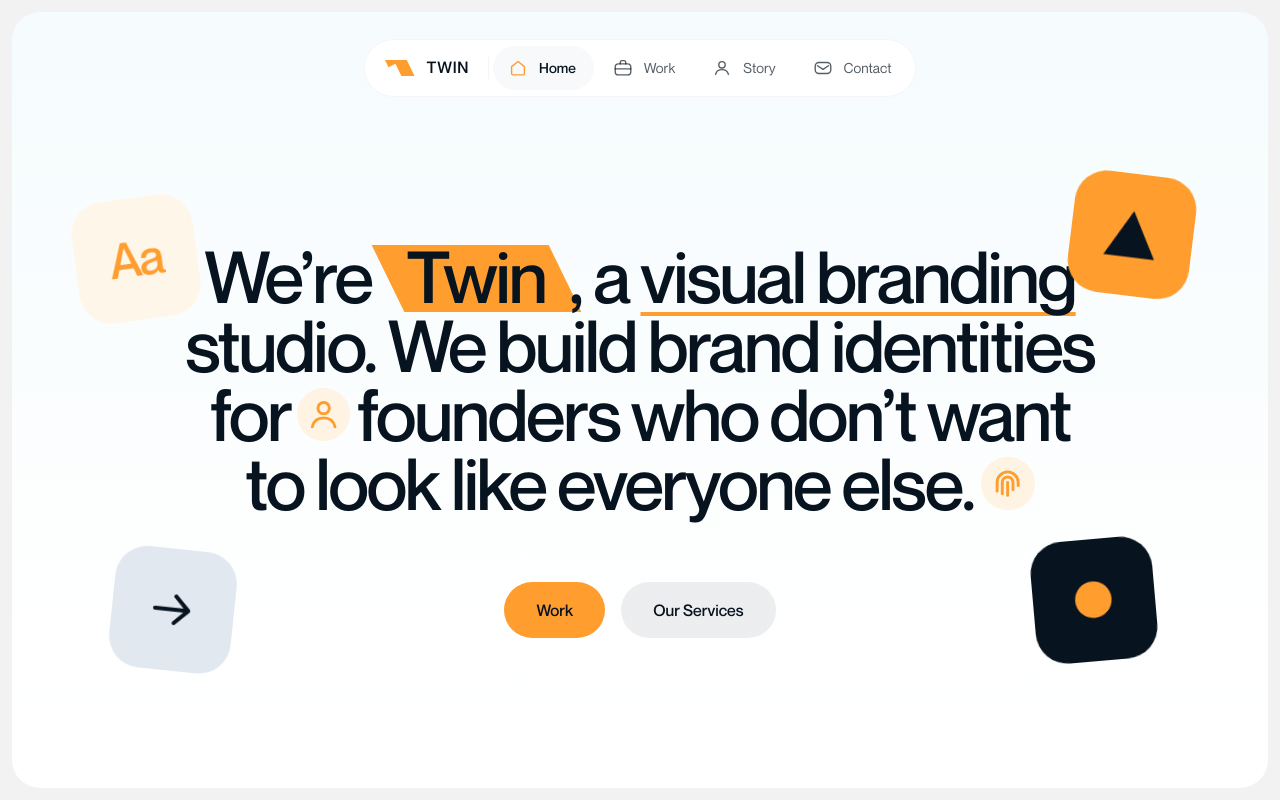
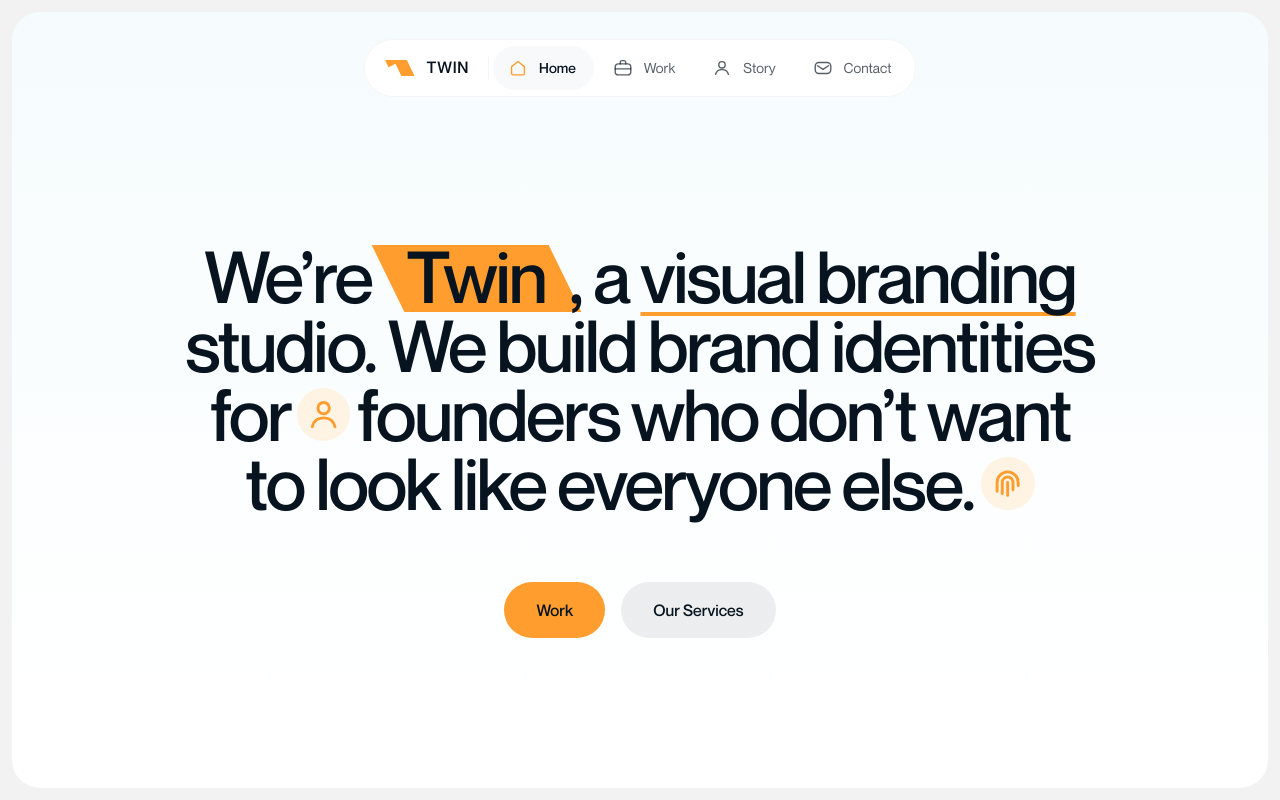
Before and after one commit to matthewostaco7/-twin-website, a Next.js app: page / in a window 1280 px wide. Built offline with nearby package versions, Linux system fonts and the light colour scheme.

Commit message:
Revert hero tiles
Co-Authored-By: Claude Sonnet 5.5 <noreply@anthropic.com>
Claude-Session: https://claude.ai/code/session_01UqTkKkfJ5xTqC9vSdU1Zph

```diff
--- a/app/globals.css
+++ b/app/globals.css
@@ -139,29 +139,6 @@ p{text-wrap:pretty}
 .hero .ic.inl{box-sizing:border-box;width:.74em;height:.74em;padding:.1em;border-radius:50%;background:#FFF3E3;stroke:var(--signal);stroke-width:1.8;vertical-align:0;margin:0 .1em 0 -.08em}
 .hero .ic.inl.r{margin:0 0 0 .1em}
 .hero-cta{display:flex;flex-wrap:wrap;justify-content:center;gap:var(--s2)}
-.hero-viz{display:flex;justify-content:center;gap:var(--s1);order:3;margin-top:calc(-1 * var(--s2))}
-.hero-cta{order:2}
-.hv{display:grid;place-items:center;width:64px;aspect-ratio:1;border-radius:20px}
-.hv svg{width:50%;height:auto}
-.hv-a{background:var(--tint-card)}
-.hv-aa{font-size:24px;font-weight:500;line-height:1;letter-spacing:-.04em;color:var(--signal)}
-.hv-b{background:var(--signal)}
-.hv-b polygon{fill:var(--fg)}
-.hv-c{background:var(--air)}
-.hv-c svg{width:44%;fill:none;stroke:var(--fg);stroke-width:1.8;stroke-linecap:round;stroke-linejoin:round}
-.hv-d{background:var(--fg)}
-.hv-d circle{fill:var(--signal)}
-@media(min-width:1280px){
-  .hero-viz{display:block;order:0;margin:0;position:absolute;inset:0;pointer-events:none}
-  .hv{position:absolute;width:clamp(112px,9.5vw,148px);border-radius:32px;animation:hv-float 9s ease-in-out infinite}
-  .hv-aa{font-size:clamp(44px,3.8vw,60px)}
-  .hv-a{left:5%;top:24%;rotate:-8deg}
-  .hv-b{right:6%;top:22%;rotate:7deg;animation-delay:-3s}
-  .hv-c{left:8%;bottom:14%;rotate:6deg;animation-delay:-6s}
-  .hv-d{right:9%;bottom:16%;rotate:-5deg;animation-delay:-1.5s}
-}
-@keyframes hv-float{0%,100%{translate:0 0}50%{translate:0 -12px}}
-@media(prefers-reduced-motion:reduce){.hv{animation:none}}
 @media(max-width:900px){
   /* the hero's wash runs up behind the logo bar, so there is no band between them */
   .m-top{position:relative;z-index:1}
--- a/app/page.tsx
+++ b/app/page.tsx
@@ -17,12 +17,6 @@ export default function HomePage() {
           for <span className="nw"><IconFounder />founders</span> who don&rsquo;t want to look like everyone{" "}
           <span className="nw">else.<IconFingerprint /></span>
         </h1>
-        <div className="hero-viz" aria-hidden="true">
-          <span className="hv hv-a"><span className="hv-aa">Aa</span></span>
-          <span className="hv hv-b"><svg viewBox="0 0 100 100"><polygon points="50,12 92,88 8,88" /></svg></span>
-          <span className="hv hv-c"><svg viewBox="0 0 24 24"><path d="M4 12h15M13 6l6 6-6 6" /></svg></span>
-          <span className="hv hv-d"><svg viewBox="0 0 100 100"><circle cx="50" cy="50" r="30" /></svg></span>
-        </div>
         <div className="hero-cta">
           <Link className="btn" href="/work">Work</Link>
           <a className="btn btn-2" href="#services">Our Services</a>
```
